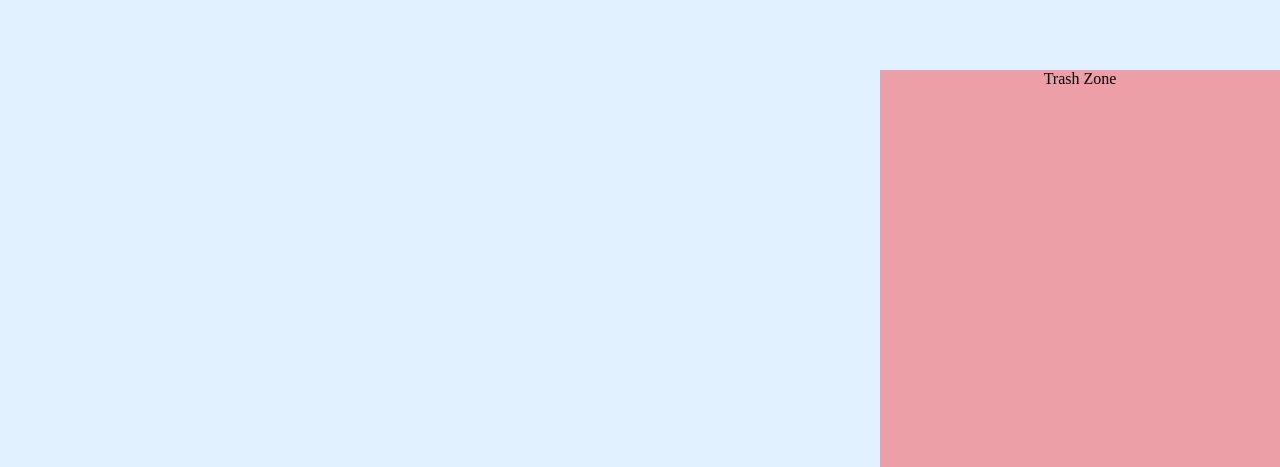
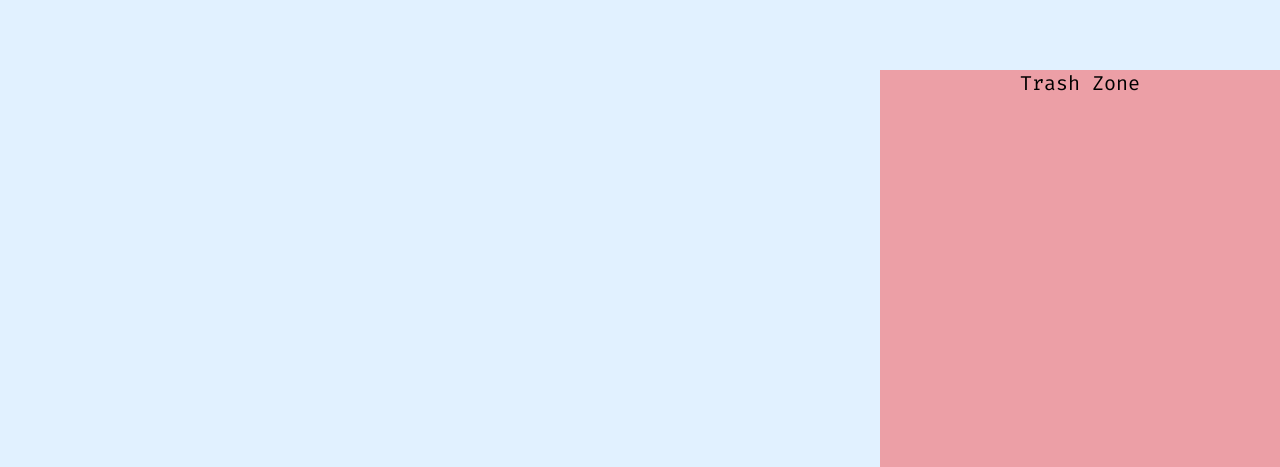
Before and after one commit to denisfloyd/sticky-notes, a React (Vite) app: page / in a window 1280 px wide. Shown: the part 330-797 px from the top of the page. Built offline with nearby package versions, Linux system fonts and the light colour scheme.

Commit message:
style: :lipstick: add styled-components theme properly

```diff
--- a/index.html
+++ b/index.html
@@ -3,6 +3,9 @@
   <head>
     <meta charset="UTF-8" />
     <link rel="icon" type="image/svg+xml" href="/vite.svg" />
+    <link rel="preconnect" href="https://fonts.googleapis.com">
+    <link rel="preconnect" href="https://fonts.gstatic.com" crossorigin>
+    <link href="https://fonts.googleapis.com/css2?family=Fira+Code:wght@400;700&display=swap" rel="stylesheet">
     <meta name="viewport" content="width=device-width, initial-scale=1.0" />
     <title>Vite + React + TS</title>
   </head>
--- a/src/App.tsx
+++ b/src/App.tsx
@@ -1,13 +1,17 @@
+import { ThemeProvider } from "styled-components";
 import { StickyProvider } from "./features/sticky/contexts/StickyContext";
 import { StickyNotesContainer } from "./features/sticky/layouts";
 import GlobalStyle from "./styles/global";
+import theme from "./styles/theme";
 
 function App() {
   return (
-    <StickyProvider>
-      <GlobalStyle />
-      <StickyNotesContainer />
-    </StickyProvider>
+    <ThemeProvider theme={theme}>
+      <StickyProvider>
+        <GlobalStyle />
+        <StickyNotesContainer />
+      </StickyProvider>
+    </ThemeProvider>
   );
 }
 
--- a/src/features/sticky/components/AddStickButton/styles.ts
+++ b/src/features/sticky/components/AddStickButton/styles.ts
@@ -1,5 +1,4 @@
-import styled, {  } from 'styled-components';
-import theme from '../../../../styles/theme';
+import styled from "styled-components";
 
 export const Container = styled.button`
   position: fixed;
@@ -12,11 +11,11 @@ export const Container = styled.button`
   font-size: 20px;
   font-weight: bold;
   border: none;
-  color: #FFF;
-  background-color: ${theme.colors.buttonColor};
+  color: #fff;
+  background-color: ${({ theme }) => theme.colors.primary.color};
   transition: background-color 0.2s ease-in;
 
   &:hover {
-    background-color: ${theme.colors.buttonColorHover};
+    background-color: ${({ theme }) => theme.colors.primary["&hover"]};
   }
 `;
--- a/src/features/sticky/components/StickNote/styles.ts
+++ b/src/features/sticky/components/StickNote/styles.ts
@@ -1,5 +1,4 @@
-import styled, { css } from 'styled-components';
-import theme from '../../../../styles/theme';
+import styled, { css } from "styled-components";
 
 interface ContainerProps {
   backgroundColor: string;
@@ -10,19 +9,21 @@ export const Container = styled.div<ContainerProps>`
   text-align: center;
   z-index: 1;
 
-  ${props => props.backgroundColor && css`
-    header, textarea {
-      background-color: ${props.backgroundColor};
-    }
-  `}
+  ${(props) =>
+    props.backgroundColor &&
+    css`
+      header,
+      textarea {
+        background-color: ${props.backgroundColor};
+      }
+    `}
 `;
 
 export const HeaderMoveContainer = styled.header`
   height: 40px;
   cursor: move;
 
-
-  border: 1px solid ${theme.colors.background};
+  border: 1px solid ${({ theme }) => theme.colors.background};
 `;
 
 export const TextAreaContainer = styled.textarea`
@@ -31,4 +32,6 @@ export const TextAreaContainer = styled.textarea`
   min-width: 200px;
   min-height: 200px;
   padding: 20px;
+  font-family: ${({ theme }) => theme.font.family};
+  font-size: 14px;
 `;
--- a/src/features/sticky/components/TrashZone/styles.ts
+++ b/src/features/sticky/components/TrashZone/styles.ts
@@ -1,6 +1,5 @@
-import styled from 'styled-components';
-import theme from '../../../../styles/theme';
-import { TrashZoneDimensions } from '../../../../utils';
+import styled from "styled-components";
+import { TrashZoneDimensions } from "../../../../utils";
 
 export const Container = styled.div`
   position: fixed;
@@ -8,10 +7,11 @@ export const Container = styled.div`
   right: 0;
   height: ${TrashZoneDimensions.height}px;
   width: ${TrashZoneDimensions.width}px;
-  background-color: ${theme.colors.trashZoneBackground};
+  background-color: ${({ theme }) => theme.colors.secondary["&hover"]};
 
   &:before {
-    content: 'Trash Zone';
+    content: "Trash Zone";
+    font-size: 20px;
     position: absolute;
     top: 0;
     left: 50%;
--- a/src/features/sticky/contexts/StickyContext.tsx
+++ b/src/features/sticky/contexts/StickyContext.tsx
@@ -26,14 +26,14 @@ export function StickyProvider({ children }: StickyProviderProps): JSX.Element {
     const maximumBounding = {
       x: width - TrashZoneDimensions.width,
       y: height - TrashZoneDimensions.height,
-    }
+    };
 
     const newSticky = {
       id: `sticky-${++countRef.current}`,
       x: getRandomInt(0, maximumBounding.x),
       y: getRandomInt(0, maximumBounding.y),
-      color: theme.colors.stickies_color[getRandomInt(0, 3)]
-    }
+      color: theme.colors.stickiesColor[getRandomInt(0, 4)],
+    };
 
     setStickies([...stickies, newSticky]);
   }
--- a/src/features/sticky/layouts/styles.ts
+++ b/src/features/sticky/layouts/styles.ts
@@ -1,9 +1,8 @@
-import styled from 'styled-components';
-import theme from '../../../styles/theme';
+import styled from "styled-components";
 
 export const Container = styled.section`
   position: relative;
-  background-color: ${theme.colors.background};
+  background-color: ${({ theme }) => theme.colors.background};
 
   width: 100vw;
   height: 100vh;
--- a/src/styles/global.ts
+++ b/src/styles/global.ts
@@ -1,13 +1,28 @@
-import { createGlobalStyle } from "styled-components";
+import { createGlobalStyle, css } from "styled-components";
 
 export default createGlobalStyle`
   * {
     box-sizing: border-box;
     margin: 0;
     padding: 0;
+
+    &::before,
+    &::after {
+      box-sizing: inherit;
+    }
   }
 
   button, a {
     cursor: pointer;
   }
-`
+
+  ${({ theme }) => css`
+    html {
+      font-size: 62.5%;
+    }
+    body {
+      overflow: hidden;
+      font-family: ${theme.font.family};
+    }
+  `}
+`;
--- a/src/styles/theme.ts
+++ b/src/styles/theme.ts
@@ -1,9 +1,17 @@
 export default {
+  font: {
+    family: "'Fira Code', monospace",
+  },
   colors: {
-    background: '#e1f1ff',
-    stickies_color: ['#FEFFB3', '#84b4fb', '#E6639A', '#B39BDA'],
-    buttonColor: '#2B3B49',
-    buttonColorHover: 'rgba(43,59,73, 0.8)',
-    trashZoneBackground: 'rgba(248,79,79, 0.5)',
+    background: "#e1f1ff",
+    primary: {
+      color: "#2B3B49",
+      "&hover": "rgba(43,59,73, 0.8)",
+    },
+    secondary: {
+      color: "#f84f4f",
+      "&hover": "rgba(248, 79, 79, 0.5)",
+    },
+    stickiesColor: ["#FEFFB3", "#84b4fb", "#E6639A", "#B39BDA", "#F3A02D"],
   },
 };
```
Also changed, not shown: src/features/sticky/components/AddStickButton/index.tsx (+4 -8 lines), src/features/sticky/layouts/index.tsx (+7 -7 lines), src/types/styled-components.d.ts (added, +8 -0 lines).
